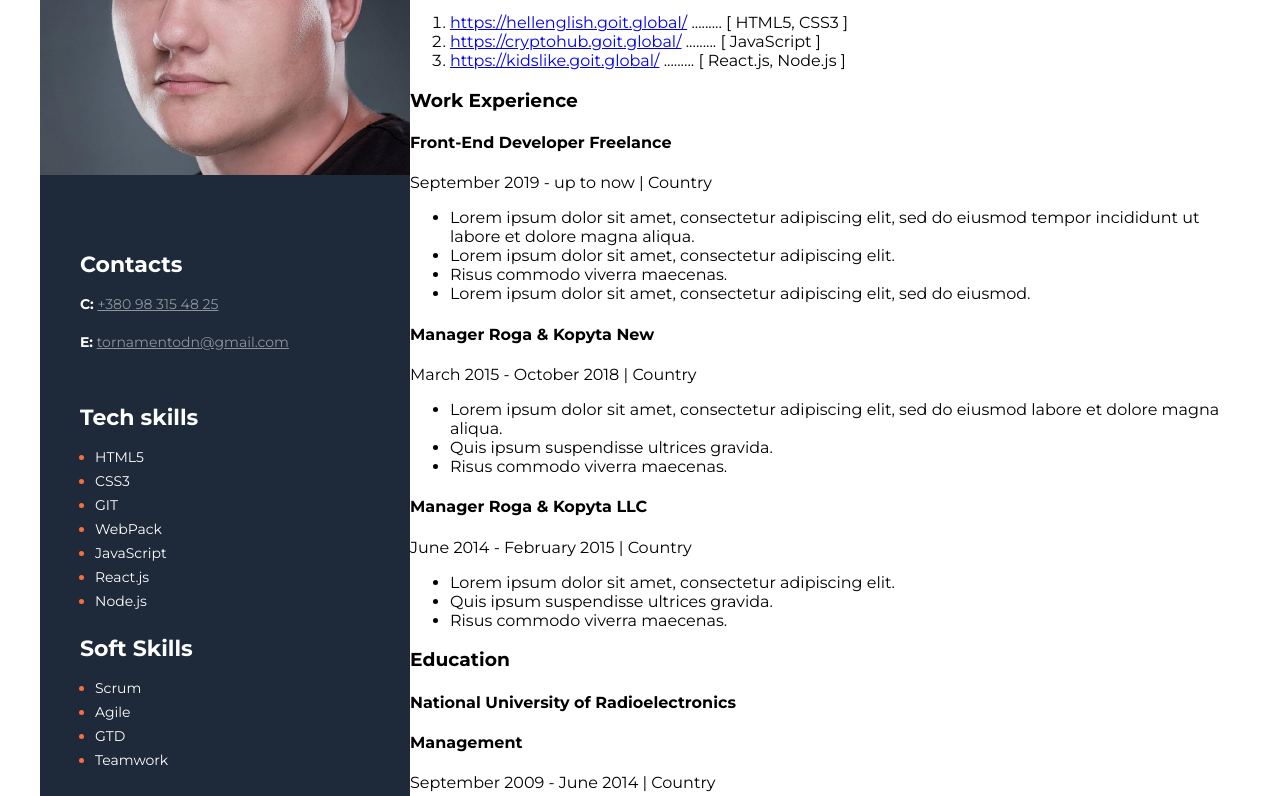
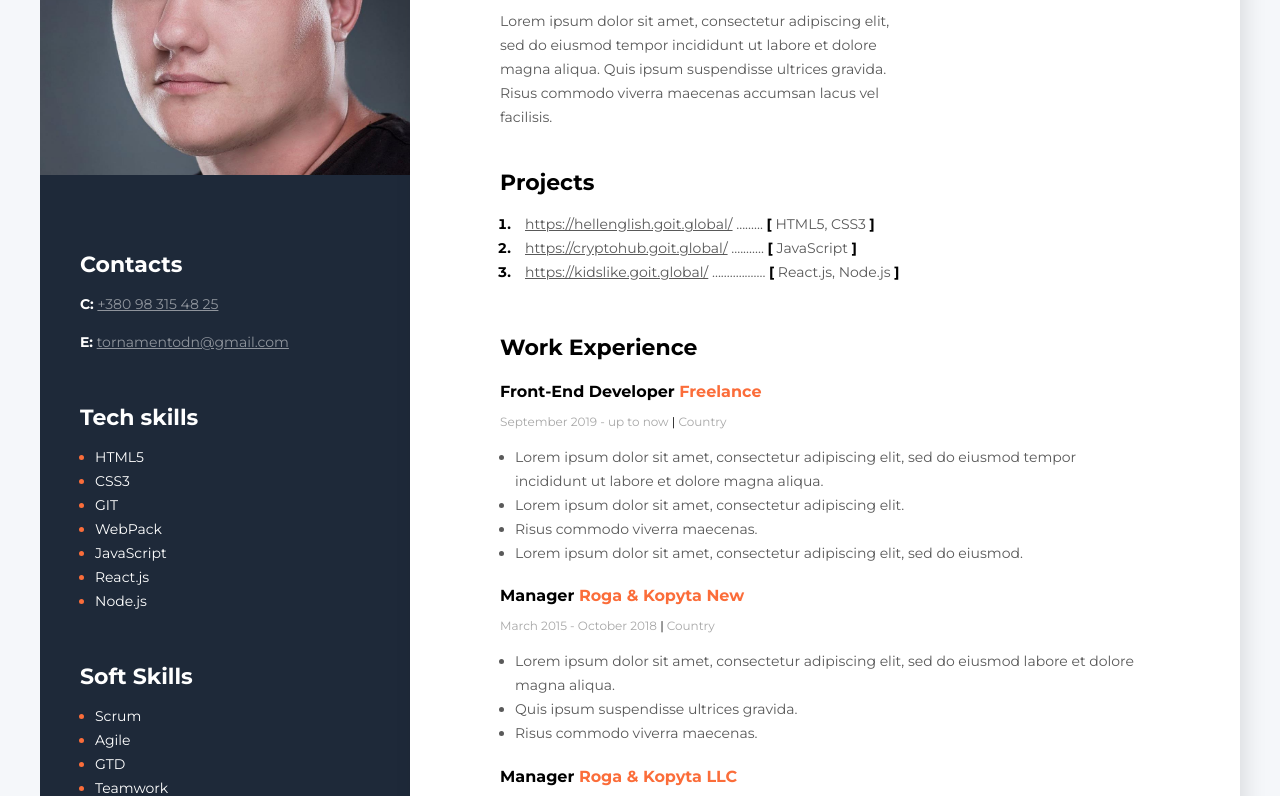
Before and after one commit to AlezDK/Resume, a plain HTML site: page index.html in a window 1280 px wide. Shown: the part 243-1039 px from the top of the page. Drawn offline with Linux system fonts and the light colour scheme.

Commit message:
css edit
div main

```diff
--- a/index.html
+++ b/index.html
@@ -17,88 +17,93 @@
         <div class="main_content">
             <!--About user-->
             <div class="about">
-                <h1>Front-End Developer</h1>
-                <h2>Oleksandr Horbachenko</h2>
-                <p>Lorem ipsum dolor sit amet, consectetur adipiscing elit, sed do eiusmod tempor incididunt ut labore et dolore magna aliqua. Quis ipsum suspendisse ultrices gravida.
+                <h2 class="about-pozition">Front-End Developer</h2>
+                <h1 class="about-name">Oleksandr Horbachenko</h1>
+                <p class="about-description">Lorem ipsum dolor sit amet, consectetur adipiscing elit, sed do eiusmod tempor incididunt ut labore et dolore magna aliqua. Quis ipsum suspendisse ultrices gravida.
                     Risus commodo viverra maecenas accumsan lacus vel facilisis.
                 </p>
             </div>
             <!-- Projects -->
             <div class="projects">
-                <h3 class="title_projects">Projects</h3>
-                <ol>
-                    <li>
-                        <a href="https://hellenglish.goit.global/">https://hellenglish.goit.global/</a>
-                        .........
-                        [ HTML5, CSS3 ]
+                <h3 class="title">Projects</h3>
+                <ol class="projects-list">
+                    <li class="projects-item">
+                        <span class="project"><a href="https://hellenglish.goit.global/" class="project-link">https://hellenglish.goit.global/</a>
+                            .........
+                            <span class="project-bracet">[</span> HTML5, CSS3 <span class="project-bracet">]</span>
+                        </span>
 
                     </li>
-                    <li>
-                        <a href="https://cryptohub.goit.global/">https://cryptohub.goit.global/</a>
-                        .........
-                        [ JavaScript ]
+                    <li class="projects-item">
+                        <span class="project"><a href="https://cryptohub.goit.global/" class="project-link">https://cryptohub.goit.global/</a>
+                            ...........
+                            <span class="project-bracet">[</span> JavaScript <span class="project-bracet">]</span>
+                        </span>
+
                     </li>
-                    <li>
-                        <a href="https://kidslike.goit.global/">https://kidslike.goit.global/</a>
-                        .........
-                        [ React.js, Node.js ]
+                    <li class="projects-item">
+                        <span class="project"><a href="https://kidslike.goit.global/" class="project-link">https://kidslike.goit.global/</a>
+                            ..................
+                            <span class="project-bracet">[</span> React.js, Node.js <span class="project-bracet">]</span>
+                        </span>
+
                     </li>
                 </ol>
             </div>
             <!-- Work Experience -->
             <div class="work">
-                <h3>Work Experience</h3>
+                <h3 class="title">Work Experience</h3>
                 <!-- Company 1 -->
                 <div>
-                    <h4>Front-End Developer Freelance </h4>
-                    <p>September 2019 - up to now   |   Country</p>
-                    <ul>
-                        <li>Lorem ipsum dolor sit amet, consectetur adipiscing elit,
+                    <h4 class="work-pozition">Front-End Developer <span class="organization">Freelance</span></h4>
+                    <p class="period">September 2019 - up to now   <span class="line">|</span> Country</p>
+                    <ul class="work-list">
+                        <li class="work-list-item">Lorem ipsum dolor sit amet, consectetur adipiscing elit,
                             sed do eiusmod tempor incididunt ut labore et dolore magna aliqua.
                         </li>
-                        <li>Lorem ipsum dolor sit amet, consectetur adipiscing elit.
+                        <li class="work-list-item">Lorem ipsum dolor sit amet, consectetur adipiscing elit.
                         </li>
-                        <li>Risus commodo viverra maecenas.
+                        <li class="work-list-item">Risus commodo viverra maecenas.
                         </li>
-                        <li>Lorem ipsum dolor sit amet, consectetur adipiscing elit, sed do eiusmod.</li>
+                        <li class="work-list-item">Lorem ipsum dolor sit amet, consectetur adipiscing elit, sed do eiusmod.</li>
                     </ul>
 
                 </div>
                 <!-- Company 2 -->
                 <div>
-                    <h4>Manager Roga & Kopyta New</h4>
-                    <p>March 2015 - October 2018   |   Country</p>
-                    <ul>
-                        <li>Lorem ipsum dolor sit amet, consectetur adipiscing elit, sed do eiusmod labore et dolore
+                    <h4 class="work-pozition">Manager <span class="organization">Roga & Kopyta New</span></h4>
+                    <p class="period">March 2015 - October 2018   <span class="line">|</span>    Country</p>
+                    <ul class="work-list">
+                        <li class="work-list-item">Lorem ipsum dolor sit amet, consectetur adipiscing elit, sed do eiusmod labore et dolore
                             magna aliqua.
                         </li>
-                        <li>Quis ipsum suspendisse ultrices gravida.
+                        <li class="work-list-item">Quis ipsum suspendisse ultrices gravida.
                         </li>
-                        <li>Risus commodo viverra maecenas.
+                        <li class="work-list-item">Risus commodo viverra maecenas.
                         </li>
                     </ul>
                 </div>
                 <!-- Company 3 -->
                 <div>
-                    <h4>Manager Roga & Kopyta LLC</h4>
-                    <p>June 2014 - February 2015   |   Country</p>
-                    <ul>
-                        <li>Lorem ipsum dolor sit amet, consectetur adipiscing elit.
+                    <h4 class="work-pozition">Manager <span class="organization">Roga & Kopyta LLC</span></h4>
+                    <p class="period">June 2014 - February 2015 <span class="line">|</span> Country</p>
+                    <ul class="work-list">
+                        <li class="work-list-item">Lorem ipsum dolor sit amet, consectetur adipiscing elit.
                         </li>
-                        <li>Quis ipsum suspendisse ultrices gravida.
+                        <li class="work-list-item">Quis ipsum suspendisse ultrices gravida.
                         </li>
-                        <li>Risus commodo viverra maecenas.
+                        <li class="work-list-item">Risus commodo viverra maecenas.
                         </li>
                     </ul>
 
                 </div>
             </div>
             <!-- Education -->
-            <div class="education">
-                <h3>Education</h3>
-                <h4>National University of Radioelectronics</h4>
+            <div>
+                <h3 class="title">Education</h3>
+                <h4 class="organization">National University of Radioelectronics</h4>
                 <h4>Management</h4>
-                <p>September 2009 - June 2014   |   Country</p>
+                <p class="period">September 2009 - June 2014 <span class="line">|</span> Country</p>
 
             </div>
         </div>
--- a/styles/styles.css
+++ b/styles/styles.css
@@ -1,12 +1,12 @@
 body {
     font-family: 'Montserrat', sans-serif;
+    background-color: #F5F7FA;
 }
 
 /* main styles */
 .main {
     display: flex;
     flex-direction: row-reverse;
-    background-color: #F5F7FA;
     width: 1200px;
     margin: 0 auto;
 }
@@ -14,36 +14,140 @@ body {
 /* main_content */
 .main_content {
     background-color: #FFFFFF;
-
-}
-
-.title_projects {
+    box-shadow: 6px 6px 20px rgba(0, 0, 0, 0.1);
+    padding: 105px 90px;
 
 }
 
 /* about styles */
 
 .about {
+    margin-bottom: 40px;
+}
 
+.about-pozition {
+    font-style: normal;
+    font-weight: 700;
+    font-size: 14px;
+    line-height: 17px;
+    /* identical to box height */
+    color: #000000;
+    margin-bottom: 20px;
+}
 
+.about-name {
+    font-style: normal;
+    font-weight: 700;
+    font-size: 45px;
+    line-height: 55px;
+    color: #000000;
+    margin-bottom: 25px;
+}
+
+.about-description {
+    font-style: normal;
+    font-weight: 400;
+    font-size: 14px;
+    line-height: 24px;
+    color: #595959;
+    width: 400px;
 }
 
 /* projects styles */
 
 .projects {
+    margin-bottom: 50px;
 
+}
+
+.title {
+    font-style: normal;
+    font-weight: 700;
+    font-size: 22px;
+    line-height: 27px;
+    color: #000000;
+    margin-bottom: 10px;
+
+}
+
+.projects-list {
+    padding: 0px;
+    margin-left: 15px;
+
+}
+
+
+.projects-item, .project-bracet {
+    font-style: normal;
+    font-weight: 700;
+    font-size: 14px;
+    line-height: 24px;
+    color: #000000;
+}
+
+.project, .project-link {
+    font-style: normal;
+    font-weight: normal;
+    font-size: 14px;
+    line-height: 24px;
+    color: #595959;
+}
+
+.project-link {
+    margin-left: 10px;
 }
 
 /* work styles */
 
-.work {
+
+.work-pozition {
+    font-style: normal;
+    font-weight: bold;
+    font-size: 16px;
+    line-height: 20px;
+    color: #000000;
+    margin-bottom: 10px;
 
 }
 
-/* education styles */
+.organization {
+    font-style: normal;
+    font-weight: bold;
+    font-size: 16px;
+    line-height: 20px;
+    color: #FB6D3A;
 
-.education {
+}
 
+.period {
+    font-style: normal;
+    font-weight: normal;
+    font-size: 12px;
+    line-height: 15px;
+    color: #A8A8A8;
+    margin-bottom: 10px;
+
+}
+
+.line {
+    font-style: normal;
+    font-weight: normal;
+    font-size: 12px;
+    line-height: 15px;
+    color: #000000;
+}
+
+.work-list {
+    padding: 0;
+    margin-left: 15px;
+}
+
+.work-list-item {
+    font-style: normal;
+    font-weight: normal;
+    font-size: 14px;
+    line-height: 24px;
+    color: #595959;
 }
 
 /* sidebar styles */
@@ -72,7 +176,8 @@ body {
 
 }
 
-.contacts {
+.contacts ,
+.tech-skills {
     margin-bottom: 50px;
 }
 
```
